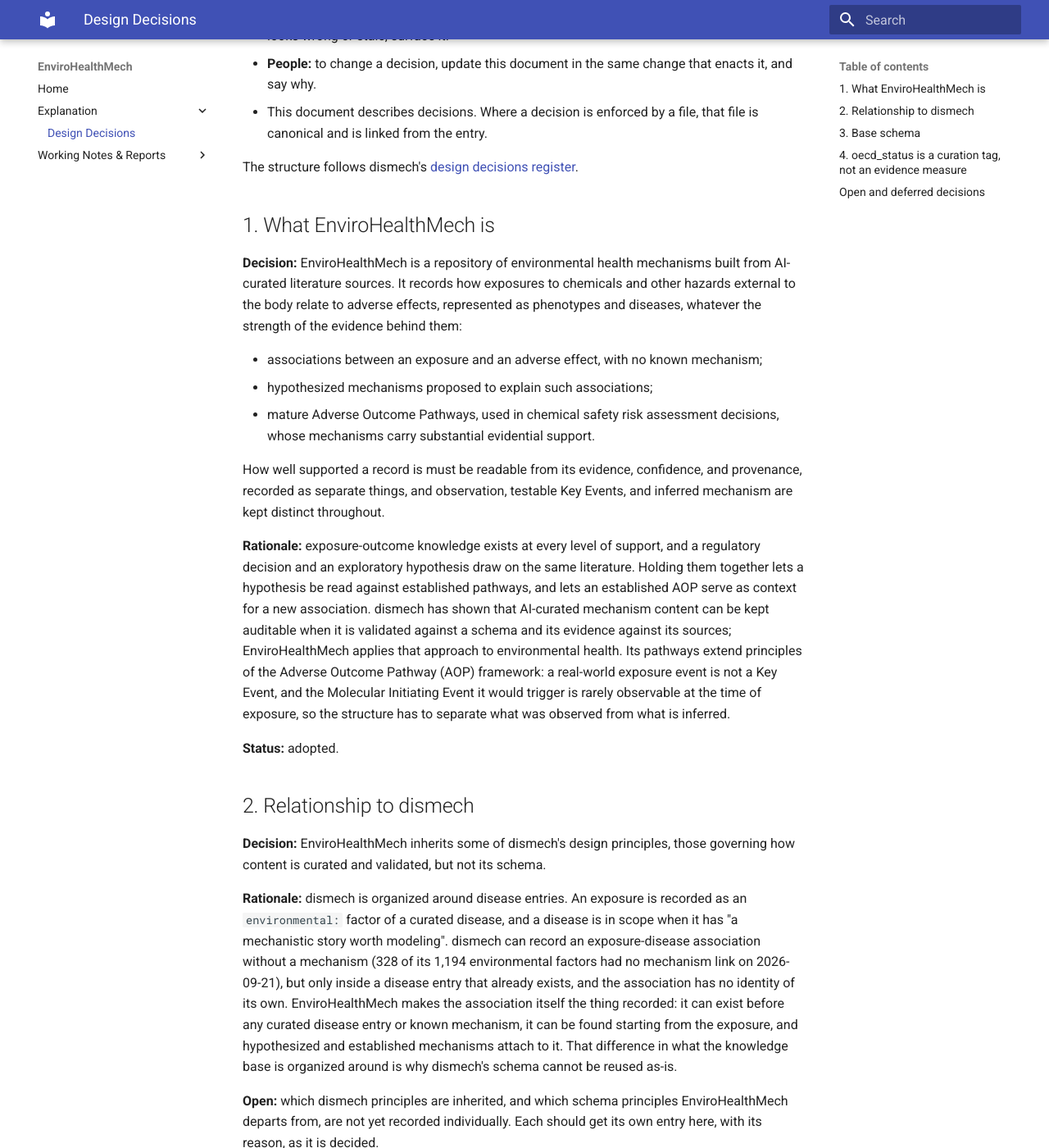
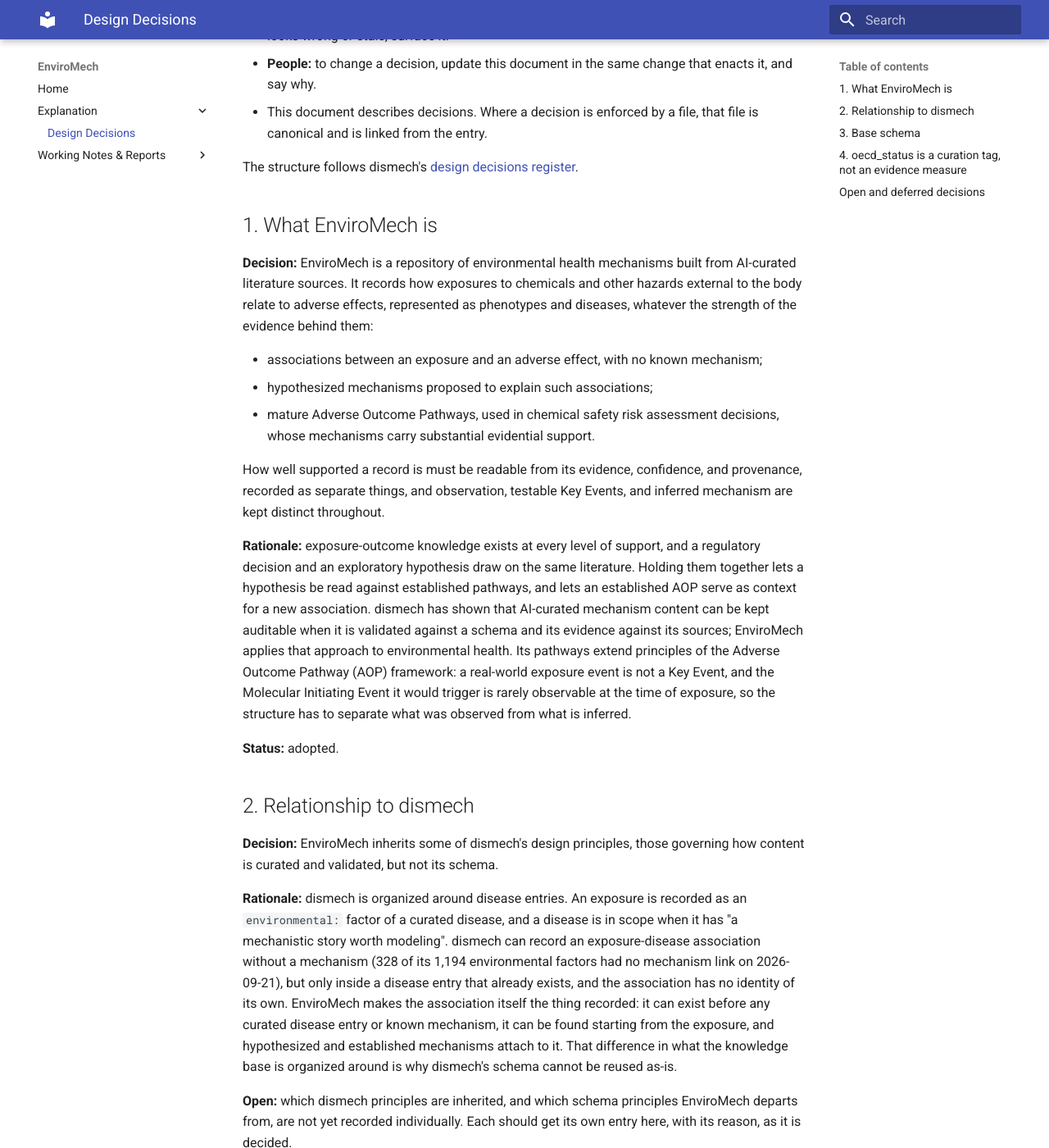
Before and after one commit to monarch-initiative/enviromech, an MkDocs documentation site: the page built from docs/explanation/design-decisions.md, in a window 1280 px wide and 1400 px high, scrolled down 334 px. Shown: the whole window at 82% size. Built offline with MkDocs 1.6.1 and Material for MkDocs 9.7.7, drawn with Linux system fonts in a browser that asks for light colours; some of the changed text lies outside the part shown.

Commit message:
Finish the EnviroMech rename across docs and config
README was the only file the rename reached. CLAUDE.md, docs/index.md,
the decision register and mkdocs.yml still said EnviroHealthMech, and the
CLAUDE.md naming rule still made `ehmech` the identifier form. The
identifier is now `enviromech`, matching the renamed GitHub repository.
The design-decisions heading anchor that docs/index.md links to changed
with the heading, so the link is updated in the same commit.

Co-Authored-By: Claude Fable 5.1 <noreply@anthropic.com>

```diff
--- a/docs/explanation/design-decisions.md
+++ b/docs/explanation/design-decisions.md
@@ -1,6 +1,6 @@
-# EnviroHealthMech design decisions
+# EnviroMech design decisions
 
-This is the **decision register** for EnviroHealthMech. It records the deliberate design and
+This is the **decision register** for EnviroMech. It records the deliberate design and
 scope choices that shape the project, so that people and AI agents can find *why it is
 built this way* in one place instead of re-deriving it.
 
@@ -17,9 +17,9 @@ built this way* in one place instead of re-deriving it.
 The structure follows dismech's
 [design decisions register](https://github.com/monarch-initiative/dismech/blob/main/docs/explanation/design-decisions.md).
 
-## 1. What EnviroHealthMech is
+## 1. What EnviroMech is
 
-**Decision:** EnviroHealthMech is a repository of environmental health mechanisms built from
+**Decision:** EnviroMech is a repository of environmental health mechanisms built from
 AI-curated literature sources. It records how exposures to chemicals and other hazards
 external to the body relate to adverse effects, represented as phenotypes and diseases,
 whatever the strength of the
@@ -39,7 +39,7 @@ regulatory decision and an exploratory hypothesis draw on the same literature. H
 them together lets a hypothesis be read against established pathways, and lets an
 established AOP serve as context for a new association. dismech has shown that
 AI-curated mechanism content can be kept auditable when it is validated against a schema
-and its evidence against its sources; EnviroHealthMech applies that approach to environmental
+and its evidence against its sources; EnviroMech applies that approach to environmental
 health. Its pathways extend principles of the Adverse Outcome Pathway (AOP) framework: a
 real-world exposure event is not a Key Event, and the Molecular Initiating Event it would
 trigger is rarely observable at the time of exposure, so the structure has to separate
@@ -49,7 +49,7 @@ what was observed from what is inferred.
 
 ## 2. Relationship to dismech
 
-**Decision:** EnviroHealthMech inherits some of dismech's design principles, those governing
+**Decision:** EnviroMech inherits some of dismech's design principles, those governing
 how content is curated and validated, but not its schema.
 
 **Rationale:** dismech is organized around disease entries. An exposure is recorded as an
@@ -57,13 +57,13 @@ how content is curated and validated, but not its schema.
 mechanistic story worth modeling". dismech can record an exposure-disease association
 without a mechanism (328 of its 1,194 environmental factors had no mechanism link on
 2026-09-21), but only inside a disease entry that already exists, and the association has
-no identity of its own. EnviroHealthMech makes the association itself the thing recorded: it can
+no identity of its own. EnviroMech makes the association itself the thing recorded: it can
 exist before any curated disease entry or known mechanism, it can be found starting from
 the exposure, and hypothesized and established mechanisms attach to it. That difference in
 what the knowledge base is organized around is why dismech's schema cannot be reused
 as-is.
 
-**Open:** which dismech principles are inherited, and which schema principles EnviroHealthMech
+**Open:** which dismech principles are inherited, and which schema principles EnviroMech
 departs from, are not yet recorded individually. Each should get its own entry here, with
 its reason, as it is decided.
 
@@ -71,7 +71,7 @@ its reason, as it is decided.
 
 ## 3. Base schema
 
-**Decision:** EnviroHealthMech has no schema of its own for now. Its base schema is the
+**Decision:** EnviroMech has no schema of its own for now. Its base schema is the
 AOP-Wiki EMOD schema in [EHS-Data-Standards/linkml-aop](https://github.com/EHS-Data-Standards/linkml-aop),
 [`src/linkml_aop/schema/aop_emod_linkml.yaml`](https://github.com/EHS-Data-Standards/linkml-aop/blob/main/src/linkml_aop/schema/aop_emod_linkml.yaml).
 
@@ -100,9 +100,9 @@ typed, source-anchored evidence.
 
 ## Open and deferred decisions
 
-- Which dismech design principles EnviroHealthMech inherits (see entry 2).
-- Which dismech schema principles EnviroHealthMech departs from, and why (see entry 2).
-- Whether and when EnviroHealthMech gets a schema of its own, extending or importing the
+- Which dismech design principles EnviroMech inherits (see entry 2).
+- Which dismech schema principles EnviroMech departs from, and why (see entry 2).
+- Whether and when EnviroMech gets a schema of its own, extending or importing the
   linkml-aop schema.
 - How evidence, confidence, and provenance are represented, building on dismech's
   evidence model (including its SEPIO export) and ongoing Monarch discussions of the same
--- a/mkdocs.yml
+++ b/mkdocs.yml
@@ -1,4 +1,4 @@
-site_name: EnviroHealthMech
+site_name: EnviroMech
 theme:
   name: material
 nav:
```
Also changed, not shown: CLAUDE.md (+5 -5 lines), docs/index.md (+7 -7 lines).
